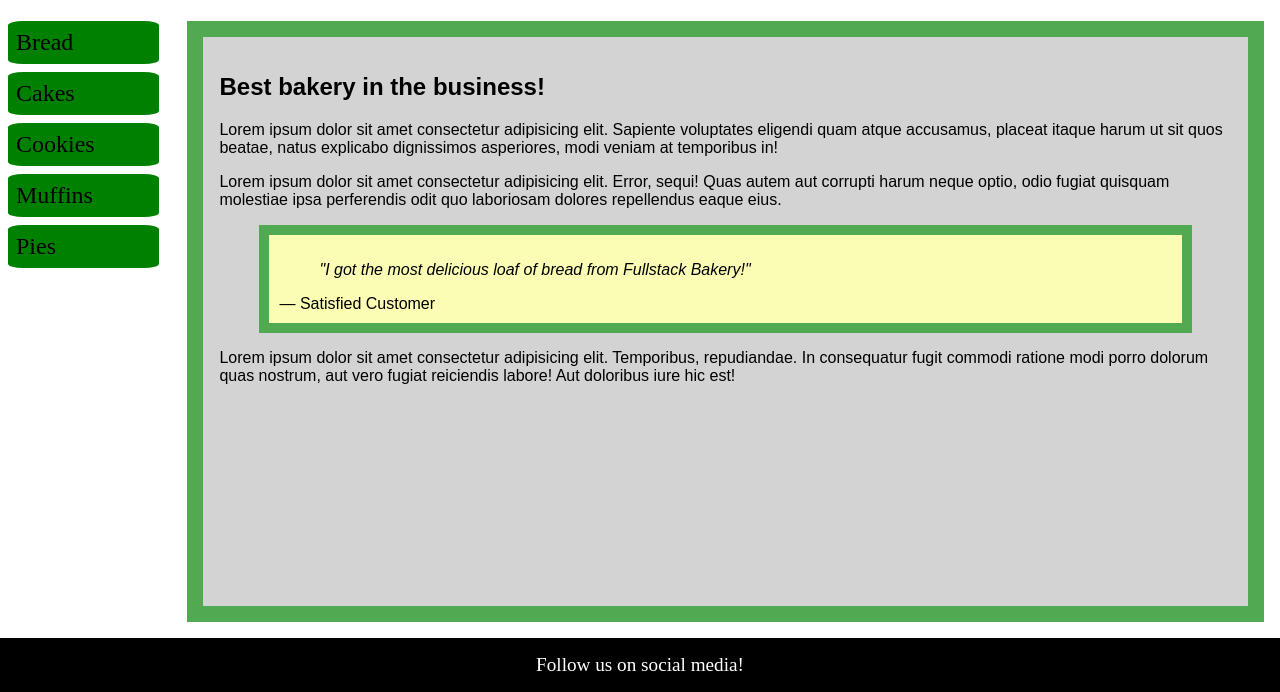
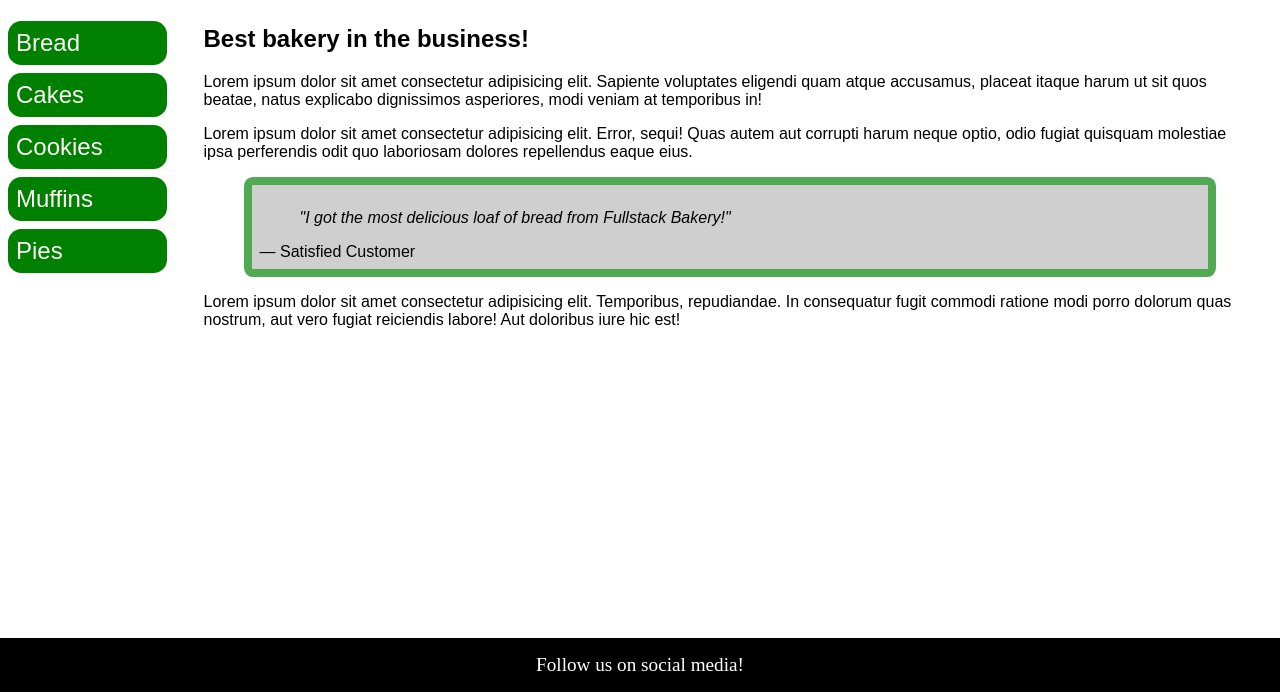
Before and after one commit to RudyA10/fullstack-bakery, a plain HTML site: page index.html in a window 1280 px wide. Shown: the part 108-800 px from the top of the page. Drawn offline with Linux system fonts and the light colour scheme.

```diff
--- a/index.css
+++ b/index.css
@@ -42,6 +42,8 @@ ul {
   flex-direction: column;
   gap: 0.5rem;
   padding-left: 1vh;
+  color: rgb(255, 247, 247);
+  font-family: Arial, Helvetica, sans-serif;
 }
 
 li {
@@ -50,15 +52,16 @@ li {
   font-size: x-large;
   padding: 1vh;
   padding-right: 5vw;
-  border-radius: 10%;
+  border-radius: 1ch;
 }
 
 article {
-  border: 2vh solid rgb(81, 170, 81);
-  margin: 2vh;
-  padding: 2vh;
+  margin-left: 3vh;
+  margin-right: 3vh;
+  padding: vh;
   font-family: Arial, Helvetica, sans-serif;
-  background-color: lightgrey;
+  background-color: lightgre;
+  border-radius: 1ch;
 }
 
 blockquote {
@@ -66,7 +69,8 @@ blockquote {
 }
 
 figure {
-  background-color: rgb(252, 253, 180);
+  background-color: rgb(207, 207, 207);
+  border-radius: 1ch;
 }
 
 footer {
@@ -87,6 +91,6 @@ footer {
 }
 
 .testimonial {
-  border: 10px solid rgb(81, 170, 81);
-  padding: 10px;
+  border: 1vh solid rgb(81, 170, 81);
+  padding: 1vh;
 }
```
